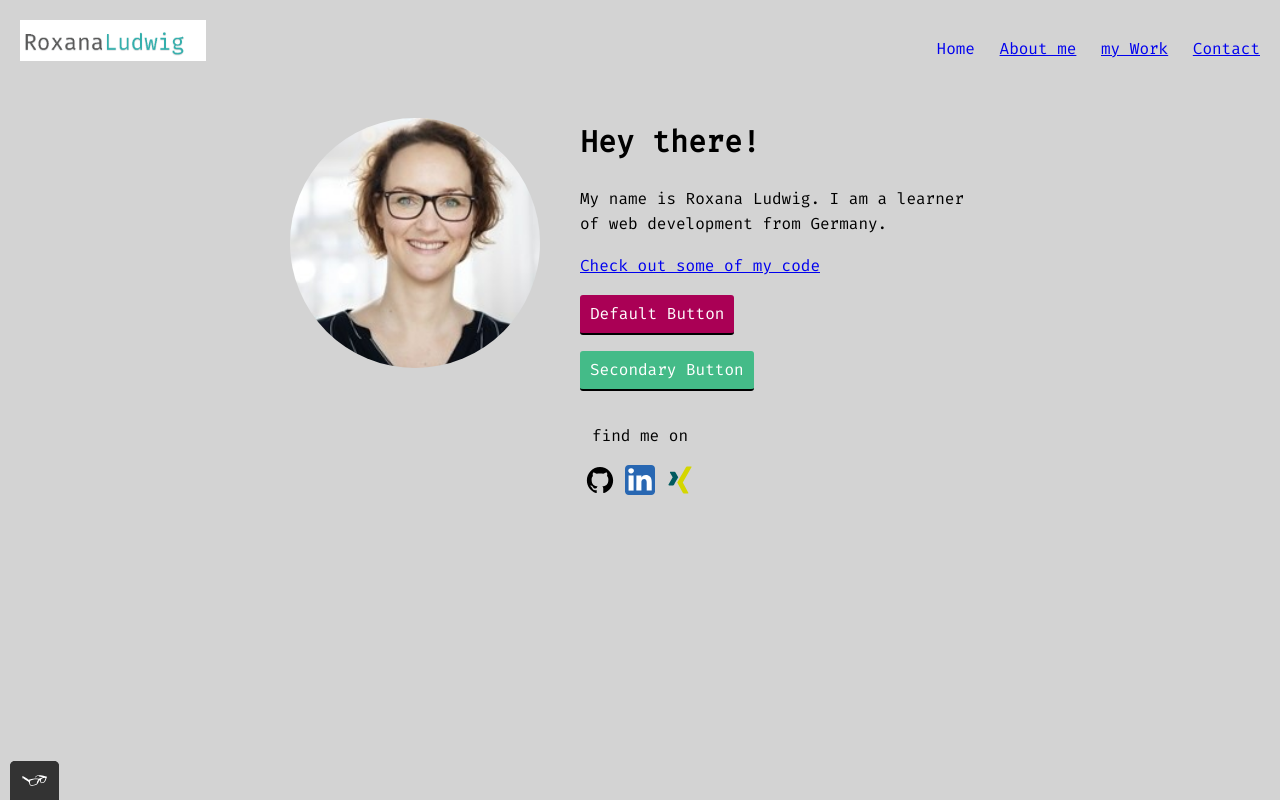
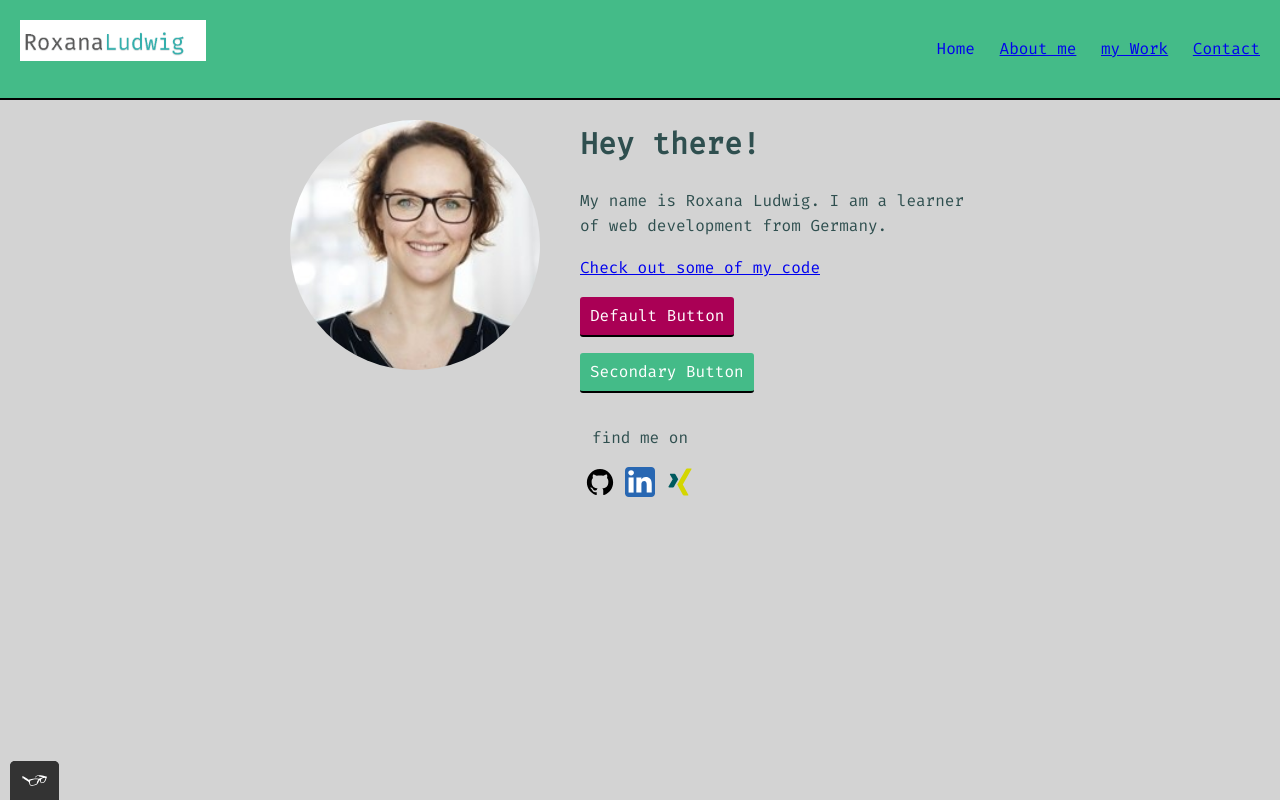
Before and after one commit to roxanaldwg/portfolio-website, a plain HTML site: page index.html in a window 1280 px wide. Drawn offline with Linux system fonts and the light colour scheme.

Commit message:
Update style.production.css
changed font color and page-header background-color

```diff
--- a/css/style.production.css
+++ b/css/style.production.css
@@ -1,14 +1,3 @@
-  /* Once you’re done with the initial version of your website at the end of this course, we recommend doing the following:
-
-    1. Run your transpiled CSS through the autoprefixer (or any other postprocessor you decide to use).
-
-    2.Create a new CSS file called “style.production.css” and paste the output from the autoprefixer into this file.
-
-    3. Update your links in the header of the CSS file to the new “style.production.css” file.
-
-    4. Make sure you keep a copy of your original “styles.css” file. If you want to make any changes later, it’s best to make it in this file and repeat the process again.
- */
-
 /*
 * Prefixed by https://autoprefixer.github.io
 * PostCSS: v8.3.6,
@@ -16,9 +5,29 @@
 * Browsers: last 4 version
 */
 
+/*
+Colors used
+
+background-color: #d3d3d3;
+border-bottom-color: #000;
+button-secondary-color:#4B8;
+button-primary-color:#A05;
+grid-item-background-color:#A9A9A9;
+font-color-button: #FFFFFF;
+visited-link-color: #05676e;
+active-link-color: #489c79;
+color-change-sun-first: #edc655;
+color-change-sun-second: #fcffad;
+color-change-sun-third: #f76414;
+color-change-rectangle-first: #e4d5ea;
+color-change-rectangle-second: #1471cd;
+color-change-rectangle-third: #680226;
+ */
+
 body {
 
   background-color:  #d3d3d3;
+  color: #2F4F4F;
   font-family: 'Fira Code', monospace;
   font-weight: 400;
   font-size: 16px;
@@ -134,11 +143,13 @@ button:hover, button:focus {
 }
 
 .page-header {
+  border-bottom: 2px solid #000;
   display: -webkit-box;
   display: -ms-flexbox;
   display: flex;
   width: 100%;
   padding: 20px;
+  background-color: #4B8;
 }
 
 .page-header__item {
```
